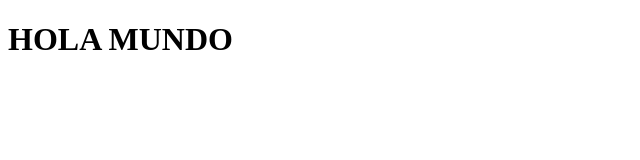
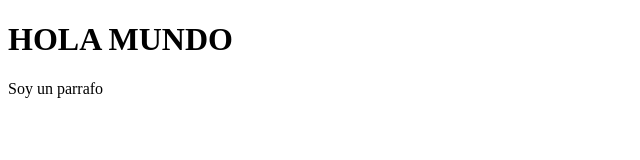
Before and after one commit to GuidoSolarC/PruebaGit, a plain HTML site: page index.html in a window 1280 px wide. Shown: the whole page, without its empty margins (0-640 px from the left). Drawn offline with Linux system fonts and the light colour scheme.

Commit message:
Agregamos un parrafo

```diff
--- a/index.html
+++ b/index.html
@@ -8,5 +8,6 @@
 </head>
 <body>
     <h1>HOLA MUNDO</h1>
+    <p>Soy un parrafo</p>
 </body>
 </html>
```
